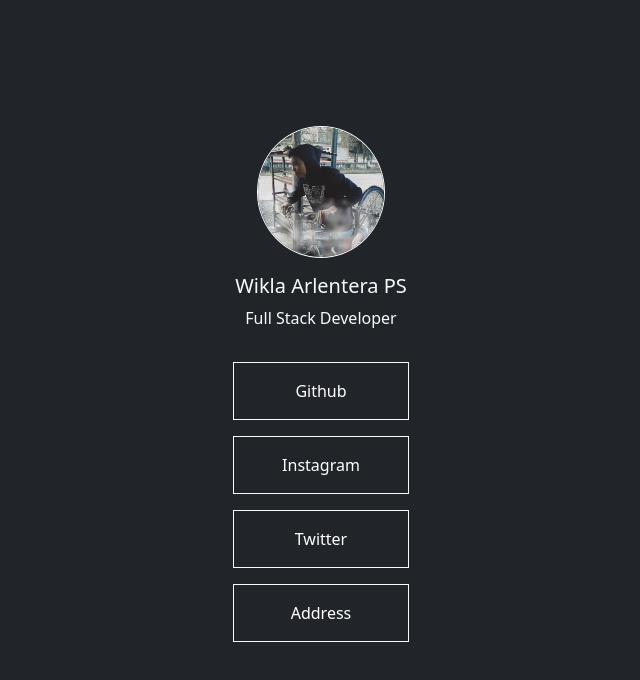
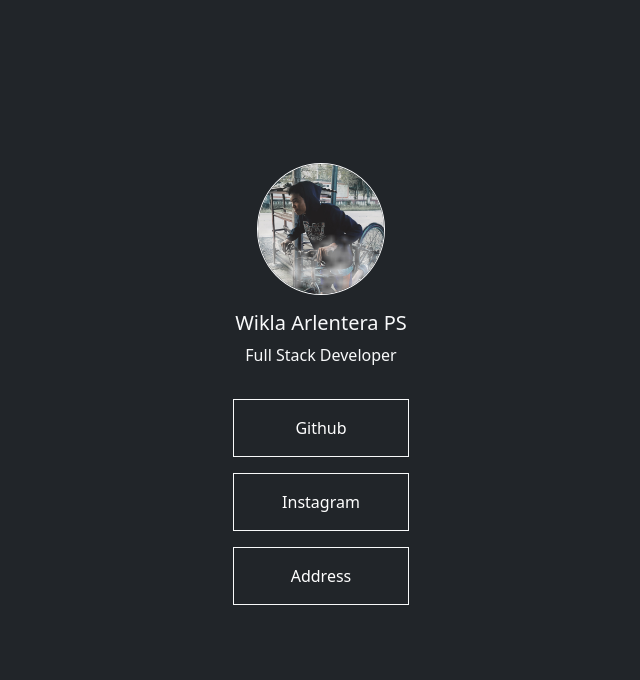
Before and after one commit to wiklapandu/wiklapandu.github.io, a plain HTML site: page index.html in a window 1280 px wide. Shown: the whole page, without its empty margins (319-959 px from the left). Drawn offline with nearby package versions, Linux system fonts and the light colour scheme.

Commit message:
hapus twitter
dihapus karena nanti, buat twitter khusus untuk formal

```diff
--- a/index.html
+++ b/index.html
@@ -25,9 +25,6 @@
                     <a target="_blank" href="https://www.instagram.com/_wiklapandu/" class="text-decoration-none" style="font-weight: 450;">Instagram</a>
                 </li>
                 <li class="my-3 py-3 px-5 border border-light">
-                    <a target="_blank" href="https://twitter.com/hoiwik" class="text-decoration-none" style="font-weight: 450;">Twitter</a>
-                </li>
-                <li class="my-3 py-3 px-5 border border-light">
                     <a target="_blank" href="https://goo.gl/maps/xZXXvkydBfBWsQGR8" class="text-decoration-none" style="font-weight: 450;">Address</a>
                 </li>
             </ul>
```
